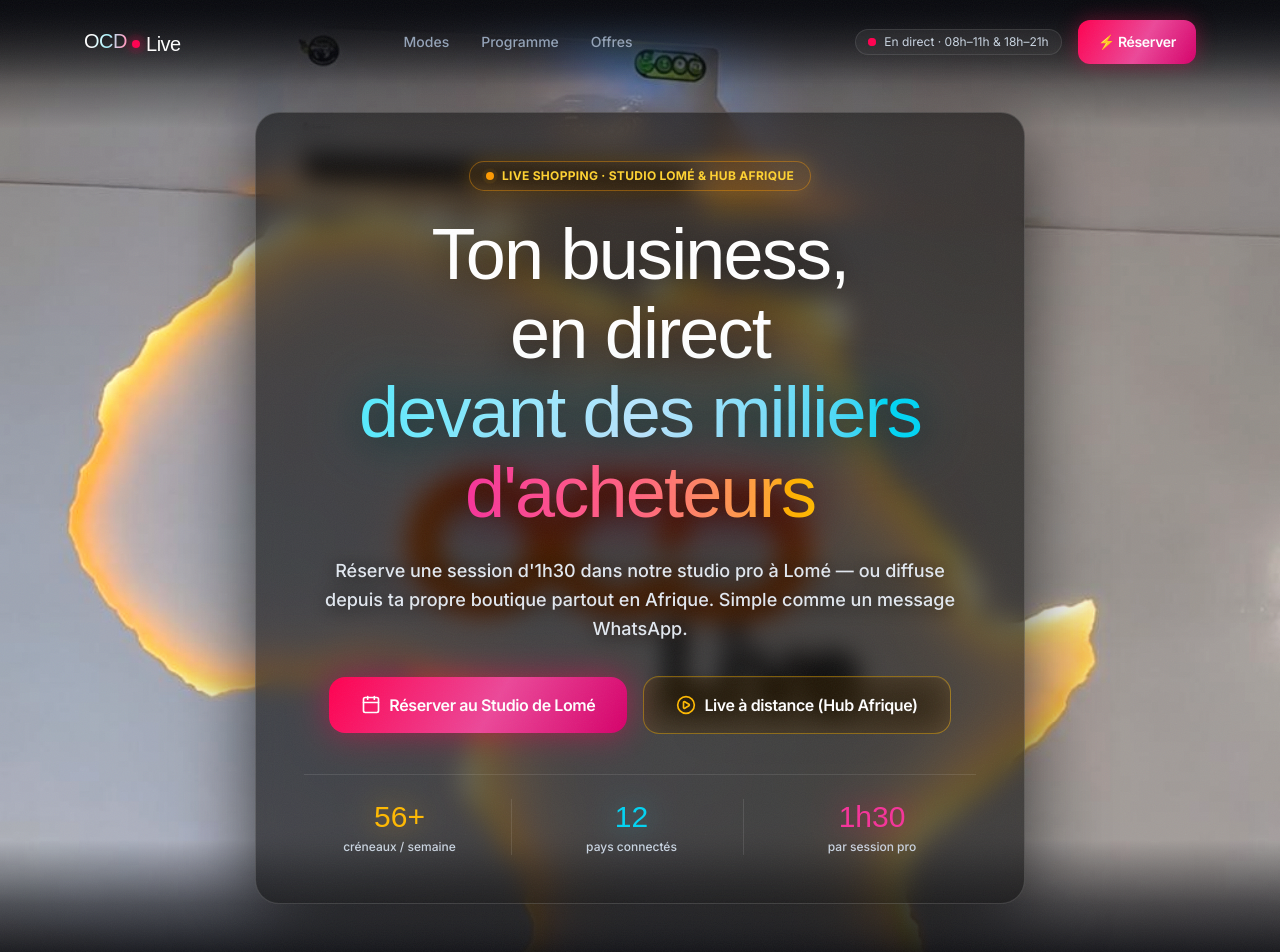
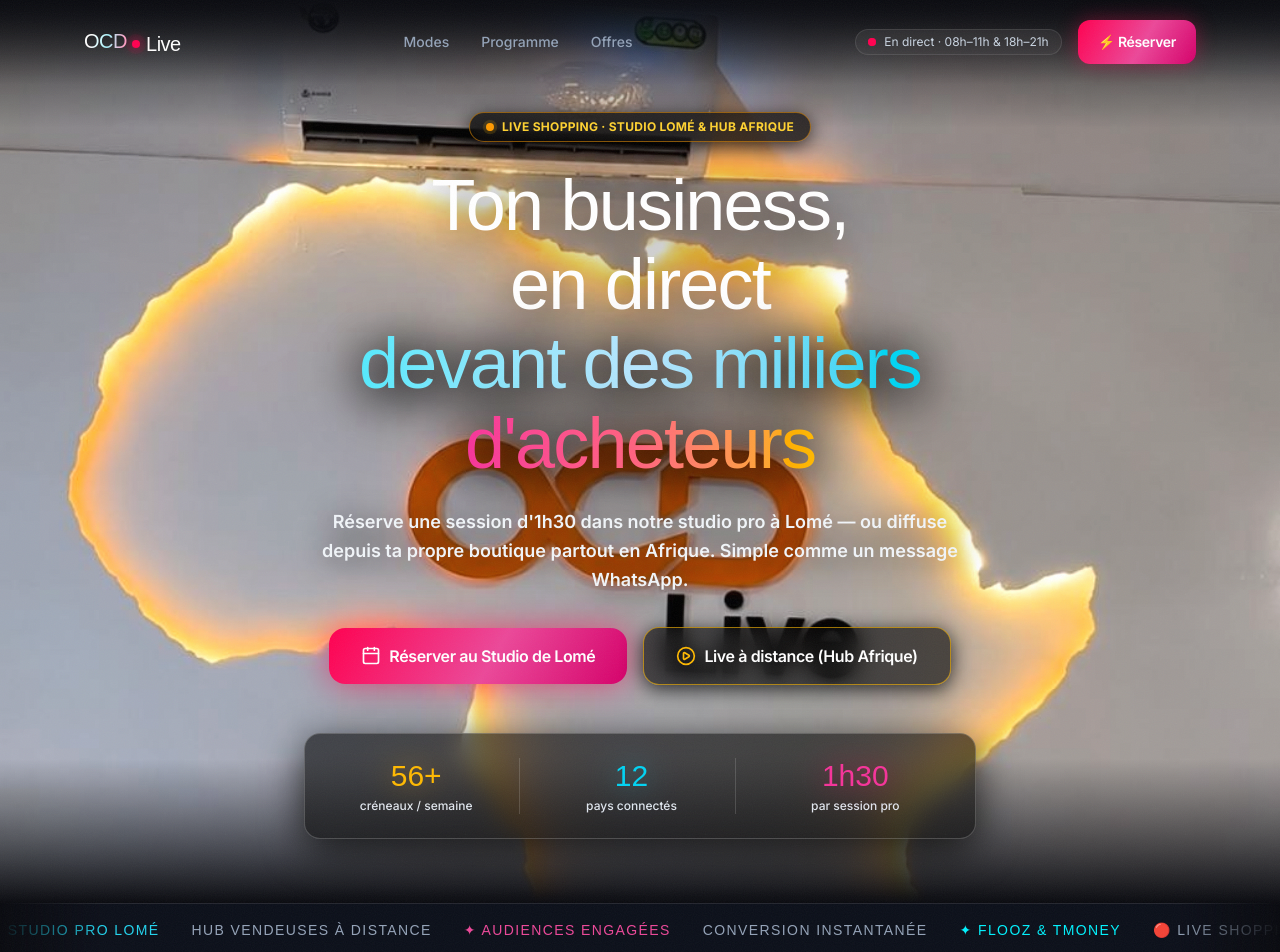
Before and after one commit to tchindagabriel59-arch/ocd-live, a Next.js app: page / in a window 1280 px wide. Shown: the top 952 px of the page. Built offline with nearby package versions, Linux system fonts and the light colour scheme; a web font is replaced by a local one.

Commit message:
Update hero.tsx
a

```diff
--- a/src/components/home/hero.tsx
+++ b/src/components/home/hero.tsx
@@ -11,7 +11,7 @@ export function Hero() {
 
   return (
     <section className="relative flex min-h-[95vh] flex-col items-center justify-center overflow-hidden px-4 pt-28 pb-16 text-center">
-      {/* Photo de fond du studio (studio-bg.jpg) - 100% VISIBLE */}
+      {/* Photo de fond du studio (studio-bg.jpg) - 100% VISIBLE SANS AUCUN CARRÉ SOMBRE */}
       <div className="absolute inset-0 z-0 overflow-hidden">
         {!imgError ? (
           <Image
@@ -26,20 +26,19 @@ export function Hero() {
           />
         ) : null}
 
-        {/* Fondu léger aux bords */}
-        <div className="absolute inset-x-0 top-0 h-32 bg-gradient-to-b from-[#090a0f] via-[#090a0f]/50 to-transparent pointer-events-none" />
-        <div className="absolute inset-x-0 bottom-0 h-32 bg-gradient-to-t from-[#090a0f] via-[#090a0f]/60 to-transparent pointer-events-none" />
+        {/* Fondu très léger aux bords haut et bas */}
+        <div className="absolute inset-x-0 top-0 h-32 bg-gradient-to-b from-[#090a0f]/90 via-[#090a0f]/40 to-transparent pointer-events-none" />
+        <div className="absolute inset-x-0 bottom-0 h-36 bg-gradient-to-t from-[#090a0f] via-[#090a0f]/50 to-transparent pointer-events-none" />
       </div>
 
-      {/* Contenu principal dans une carte en verre translucide */}
+      {/* Contenu principal posé directement sur la photo avec ombre portée lisible */}
       <div className="relative z-10 mx-auto max-w-4xl">
-        <div className="glass-deep backdrop-blur-md bg-black/60 border border-white/15 p-6 sm:p-12 rounded-3xl shadow-[0_20px_80px_rgba(0,0,0,0.7)]">
         {/* Badge du haut */}
         <motion.div
           initial={{ opacity: 0, y: -15 }}
           animate={{ opacity: 1, y: 0 }}
           transition={{ duration: 0.5 }}
-            className="mb-6 inline-flex items-center gap-2 rounded-full border border-amber-500/40 bg-amber-500/10 px-4 py-1.5 text-xs font-bold tracking-wide text-amber-300 shadow-[0_0_20px_rgba(245,158,11,0.25)]"
+          className="mb-6 inline-flex items-center gap-2 rounded-full border border-amber-500/50 bg-black/70 px-4 py-1.5 text-xs font-bold tracking-wide text-amber-300 backdrop-blur-md shadow-[0_4px_20px_rgba(0,0,0,0.8)]"
         >
           <span className="relative flex h-2 w-2">
             <span className="animate-ping absolute inline-flex h-full w-full rounded-full bg-amber-400 opacity-75"></span>
@@ -53,15 +52,15 @@ export function Hero() {
           initial={{ opacity: 0, y: 20 }}
           animate={{ opacity: 1, y: 0 }}
           transition={{ duration: 0.6, delay: 0.1 }}
-            className="font-display text-4xl sm:text-6xl md:text-7xl font-800 tracking-tight text-white leading-[1.1] drop-shadow-[0_4px_20px_rgba(0,0,0,0.9)]"
+          className="font-display text-4xl sm:text-6xl md:text-7xl font-800 tracking-tight text-white leading-[1.1] drop-shadow-[0_6px_24px_rgba(0,0,0,0.95)]"
         >
           Ton business, <br className="hidden sm:block" />
           en direct <br />
-            <span className="bg-gradient-to-r from-cyan-300 via-sky-200 to-cyan-400 bg-clip-text text-transparent drop-shadow-[0_0_30px_rgba(34,211,238,0.5)]">
+          <span className="bg-gradient-to-r from-cyan-300 via-sky-200 to-cyan-400 bg-clip-text text-transparent drop-shadow-[0_4px_25px_rgba(0,0,0,0.9)]">
             devant des milliers
           </span>{" "}
           <br className="hidden sm:block" />
-            <span className="bg-gradient-to-r from-pink-500 via-rose-400 to-amber-400 bg-clip-text text-transparent drop-shadow-[0_0_30px_rgba(255,0,80,0.5)]">
+          <span className="bg-gradient-to-r from-pink-500 via-rose-400 to-amber-400 bg-clip-text text-transparent drop-shadow-[0_4px_25px_rgba(0,0,0,0.9)]">
             d&apos;acheteurs
           </span>
         </motion.h1>
@@ -71,7 +70,7 @@ export function Hero() {
           initial={{ opacity: 0, y: 20 }}
           animate={{ opacity: 1, y: 0 }}
           transition={{ duration: 0.6, delay: 0.2 }}
-            className="mx-auto mt-6 max-w-2xl text-base sm:text-lg text-slate-200 font-medium leading-relaxed drop-shadow-[0_2px_10px_rgba(0,0,0,0.9)]"
+          className="mx-auto mt-6 max-w-2xl text-base sm:text-lg text-slate-100 font-semibold leading-relaxed drop-shadow-[0_4px_16px_rgba(0,0,0,0.95)]"
         >
           Réserve une session d&apos;1h30 dans notre studio pro à Lomé — ou diffuse depuis ta propre boutique partout en Afrique. Simple comme un message WhatsApp.
         </motion.p>
@@ -85,14 +84,14 @@ export function Hero() {
         >
           <Link
             href="/reserver?mode=presentiel"
-              className="btn btn-primary w-full sm:w-auto !px-8 !py-4 !text-base shadow-[0_0_35px_rgba(255,0,80,0.5)] hover:shadow-[0_0_50px_rgba(255,0,80,0.8)] transition-all transform hover:-translate-y-0.5"
+            className="btn btn-primary w-full sm:w-auto !px-8 !py-4 !text-base shadow-[0_0_35px_rgba(255,0,80,0.6)] hover:shadow-[0_0_50px_rgba(255,0,80,0.9)] transition-all transform hover:-translate-y-0.5"
           >
             <Calendar className="h-5 w-5" />
             Réserver au Studio de Lomé
           </Link>
           <Link
             href="/reserver?mode=distance"
-              className="btn glass border-amber-400/40 hover:border-amber-400 w-full sm:w-auto !px-8 !py-4 !text-base text-white bg-amber-500/10 hover:bg-amber-500/20 transition-all transform hover:-translate-y-0.5"
+            className="btn glass border-amber-400/60 hover:border-amber-400 w-full sm:w-auto !px-8 !py-4 !text-base text-white bg-black/60 backdrop-blur-md hover:bg-black/80 transition-all transform hover:-translate-y-0.5 shadow-[0_4px_20px_rgba(0,0,0,0.8)]"
           >
             <PlayCircle className="h-5 w-5 text-amber-400" />
             Live à distance (Hub Afrique)
@@ -104,22 +103,21 @@ export function Hero() {
           initial={{ opacity: 0, y: 20 }}
           animate={{ opacity: 1, y: 0 }}
           transition={{ duration: 0.6, delay: 0.4 }}
-            className="mt-10 grid grid-cols-3 gap-3 sm:gap-6 border-t border-white/10 pt-6"
+          className="mt-12 grid grid-cols-3 gap-3 sm:gap-6 max-w-2xl mx-auto rounded-2xl glass-deep p-4 sm:p-6 border border-white/20 shadow-[0_10px_40px_rgba(0,0,0,0.8)] backdrop-blur-md bg-black/60"
         >
-            <div className="text-center border-r border-white/10 pr-2 sm:pr-4">
+          <div className="text-center border-r border-white/15 pr-2 sm:pr-4">
             <div className="font-display text-xl sm:text-3xl font-700 text-amber-400 drop-shadow-[0_0_15px_rgba(245,158,11,0.6)]">56+</div>
-              <div className="mt-1 text-[11px] sm:text-xs text-slate-300 font-medium">créneaux / semaine</div>
+            <div className="mt-1 text-[11px] sm:text-xs text-slate-200 font-medium">créneaux / semaine</div>
           </div>
-            <div className="text-center border-r border-white/10 pr-2 sm:pr-4">
+          <div className="text-center border-r border-white/15 pr-2 sm:pr-4">
             <div className="font-display text-xl sm:text-3xl font-700 text-cyan-400 drop-shadow-[0_0_15px_rgba(34,211,238,0.6)]">12</div>
-              <div className="mt-1 text-[11px] sm:text-xs text-slate-300 font-medium">pays connectés</div>
+            <div className="mt-1 text-[11px] sm:text-xs text-slate-200 font-medium">pays connectés</div>
           </div>
           <div className="text-center">
             <div className="font-display text-xl sm:text-3xl font-700 text-pink-500 drop-shadow-[0_0_15px_rgba(255,0,80,0.6)]">1h30</div>
-              <div className="mt-1 text-[11px] sm:text-xs text-slate-300 font-medium">par session pro</div>
+            <div className="mt-1 text-[11px] sm:text-xs text-slate-200 font-medium">par session pro</div>
           </div>
         </motion.div>
-        </div>
       </div>
     </section>
   );
```
Lines whose indentation alone changed are shown as unchanged.
